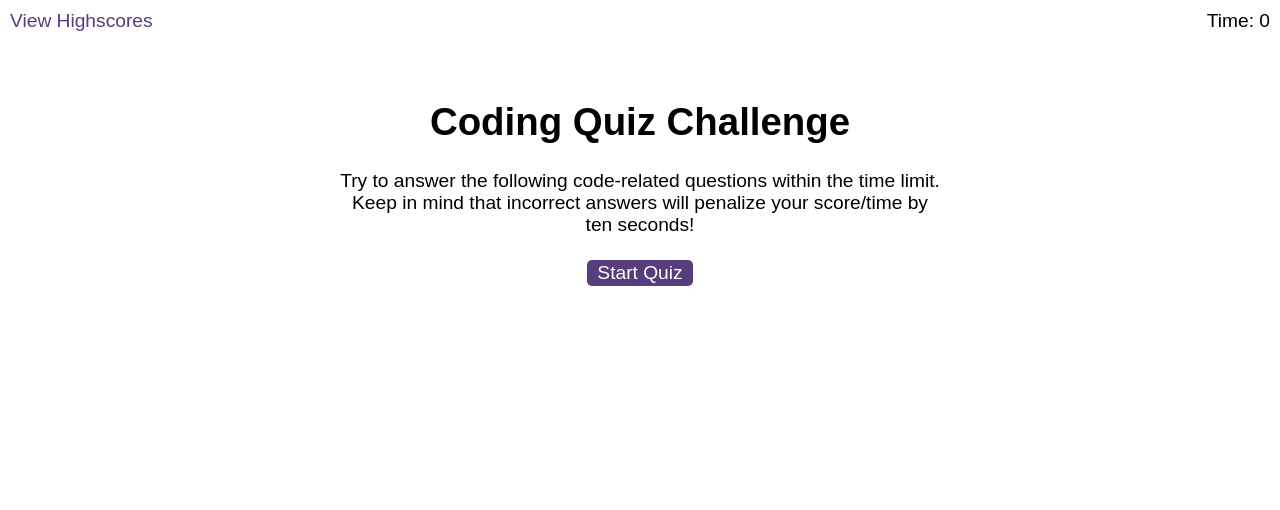
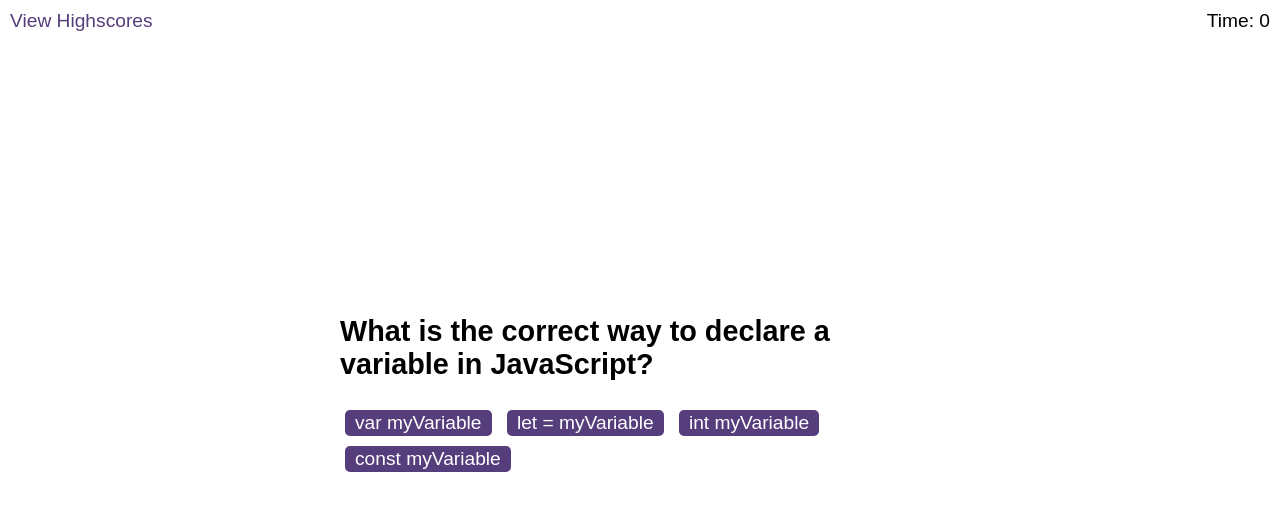
Before and after one commit to th3p1n3appl3/code-quiz, a plain HTML site: page index.html in a window 1280 px wide. Both pictures are taken after a click on the button "Start Quiz". Drawn offline with Linux system fonts and the light colour scheme.

Commit message:
Adds question and answers when start button is clicked

```diff
--- a/assets/js/logic.js
+++ b/assets/js/logic.js
@@ -2,17 +2,36 @@
 function startQuiz (timer) {
     // Save start-screen id in a variable
     const startScreen = document.getElementById("start-screen");
-
+    // Increments when player answers a question
+    let questionIndex = 0;
     // Save start button id in a variable
     const startButton = document.getElementById("start");
 
     // Add event listener to start button and change start screen
     startButton.addEventListener("click", function () {
-        questionCount = 0;
-        startScreen.children[0].textContent = '';
-        startScreen.children[1].textContent =
+        let currentQuestion = document.questions[questionIndex];
+        let questionDiv = document.getElementById("questions");
+        let questionTitle = document.getElementById("question-title");
+
+    // Hide the start screen
+        startScreen.style.visibility = 'hidden';
+
+    // Make the questions div visible instead
+        questionDiv.style.visibility = 'visible';
+    // Remove 'hide' class from questionDiv to make it visible
+        questionDiv.classList.remove('hide');
+    // Set the question title to the current
+        questionTitle.innerHTML = currentQuestion.question;
+
+    // Assign answers to buttons by iterating through answers array
+        for (let answerIndex = 0; answerIndex < currentQuestion.answers.length; answerIndex++) {
+            let currentAnswer = currentQuestion.answers[answerIndex];
+            let currentButton = document.getElementById("answer-" + answerIndex);
+
+            currentButton.textContent = currentAnswer;
+        }
+
     });
-
 
 
 }
--- a/assets/js/questions.js
+++ b/assets/js/questions.js
@@ -1,6 +1,6 @@
 
 // Array of objects of all questions
-var questions = [{
+document.questions = [{
     // Question 1
    question: "What is the correct way to declare a variable in JavaScript?",
    // Possible Answer
--- a/index.html
+++ b/index.html
@@ -27,6 +27,10 @@
 
       <div id="questions" class="hide">
         <h2 id="question-title"></h2>
+        <button id="answer-0"></button>
+        <button id="answer-1"></button>
+        <button id="answer-2"></button>
+        <button id="answer-3"></button>
         <div id="choices" class="choices"></div>
       </div>
 
```
